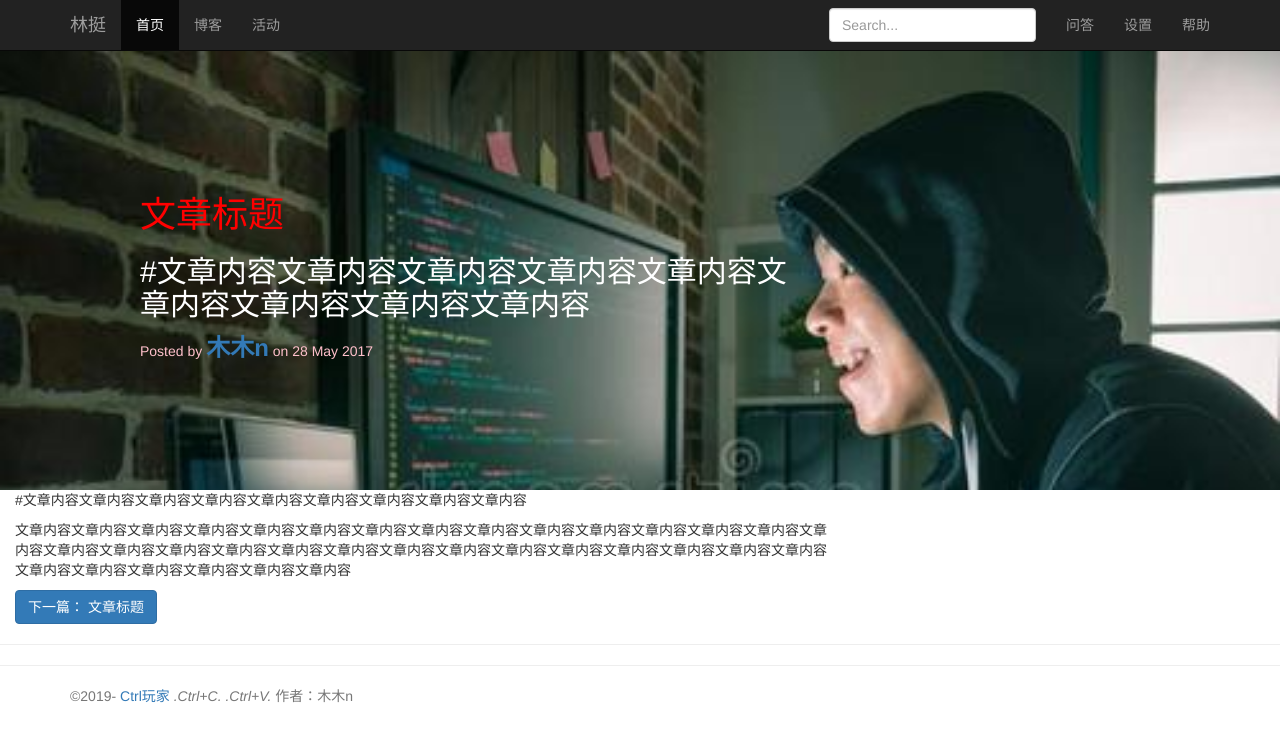
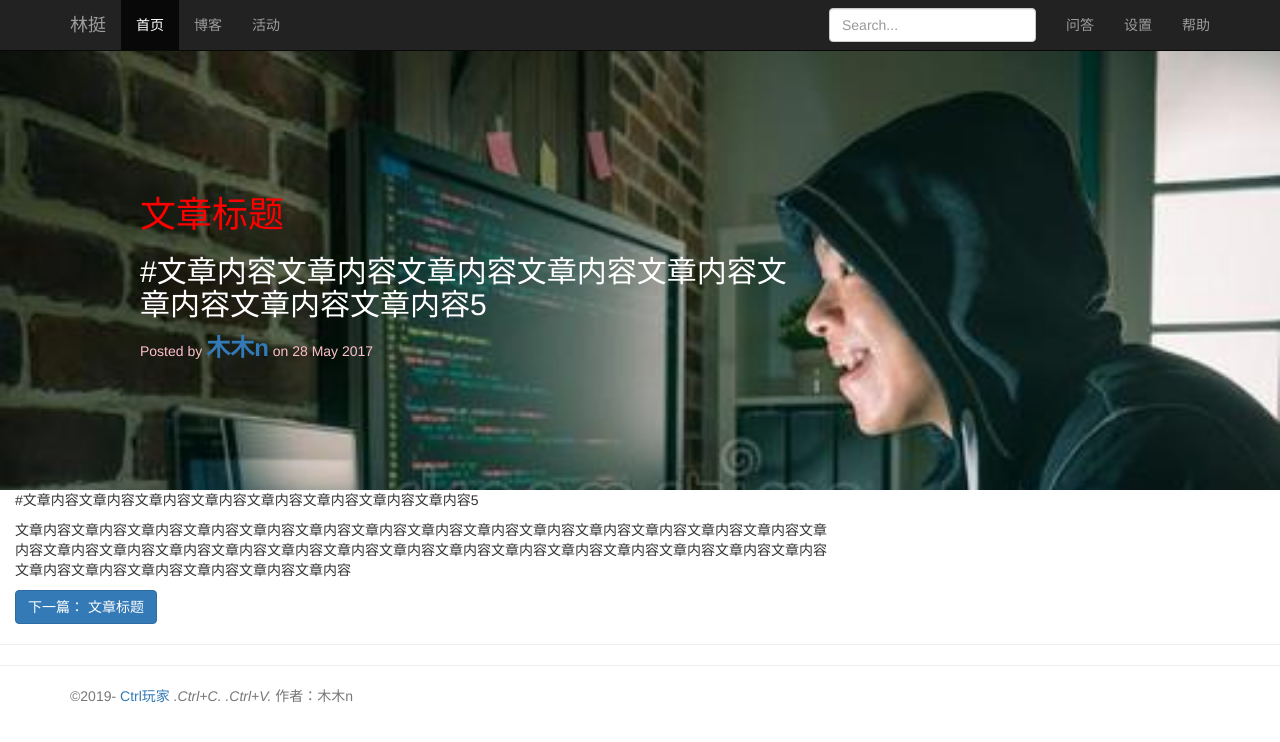
Before and after one commit to Ting-99/ctrlv, a Jekyll site: the page built from _posts/2017-05-28-post - 副本 (2).md, in a window 1280 px wide. Shown: the top 742 px of the page. Built offline with Jekyll 4.4.1, drawn with Linux system fonts in a browser that asks for light colours.

```diff
--- a/_posts/2017-05-28-post - 副本 (2).md
+++ b/_posts/2017-05-28-post - 副本 (2).md
@@ -3,6 +3,6 @@
 title: 文章标题
 ---
 
-#文章内容文章内容文章内容文章内容文章内容文章内容文章内容文章内容文章内容
+#文章内容文章内容文章内容文章内容文章内容文章内容文章内容文章内容5
 
 文章内容文章内容文章内容文章内容文章内容文章内容文章内容文章内容文章内容文章内容文章内容文章内容文章内容文章内容文章内容文章内容文章内容文章内容文章内容文章内容文章内容文章内容文章内容文章内容文章内容文章内容文章内容文章内容文章内容文章内容文章内容文章内容文章内容文章内容文章内容
--- a/_posts/2017-05-28-post.md
+++ b/_posts/2017-05-28-post.md
@@ -3,6 +3,6 @@
 title: 文章标题
 ---
 
-#文章内容文章内容文章内容文章内容文章内容文章内容文章内容文章内容文章内容
+#文章内容文章内容文章内容文章内容文章内容文章内容文章内容文章内容1
 
 文章内容文章内容文章内容文章内容文章内容文章内容文章内容文章内容文章内容文章内容文章内容文章内容文章内容文章内容文章内容文章内容文章内容文章内容文章内容文章内容文章内容文章内容文章内容文章内容文章内容文章内容文章内容文章内容文章内容文章内容文章内容文章内容文章内容文章内容文章内容
```
Also changed, not shown: _posts/2017-05-28-post - 副本 (3).md (+1 -1 lines), _posts/2017-05-28-post - 副本 (4).md (+1 -1 lines), _posts/2017-05-28-post - 副本.md (+1 -1 lines).
